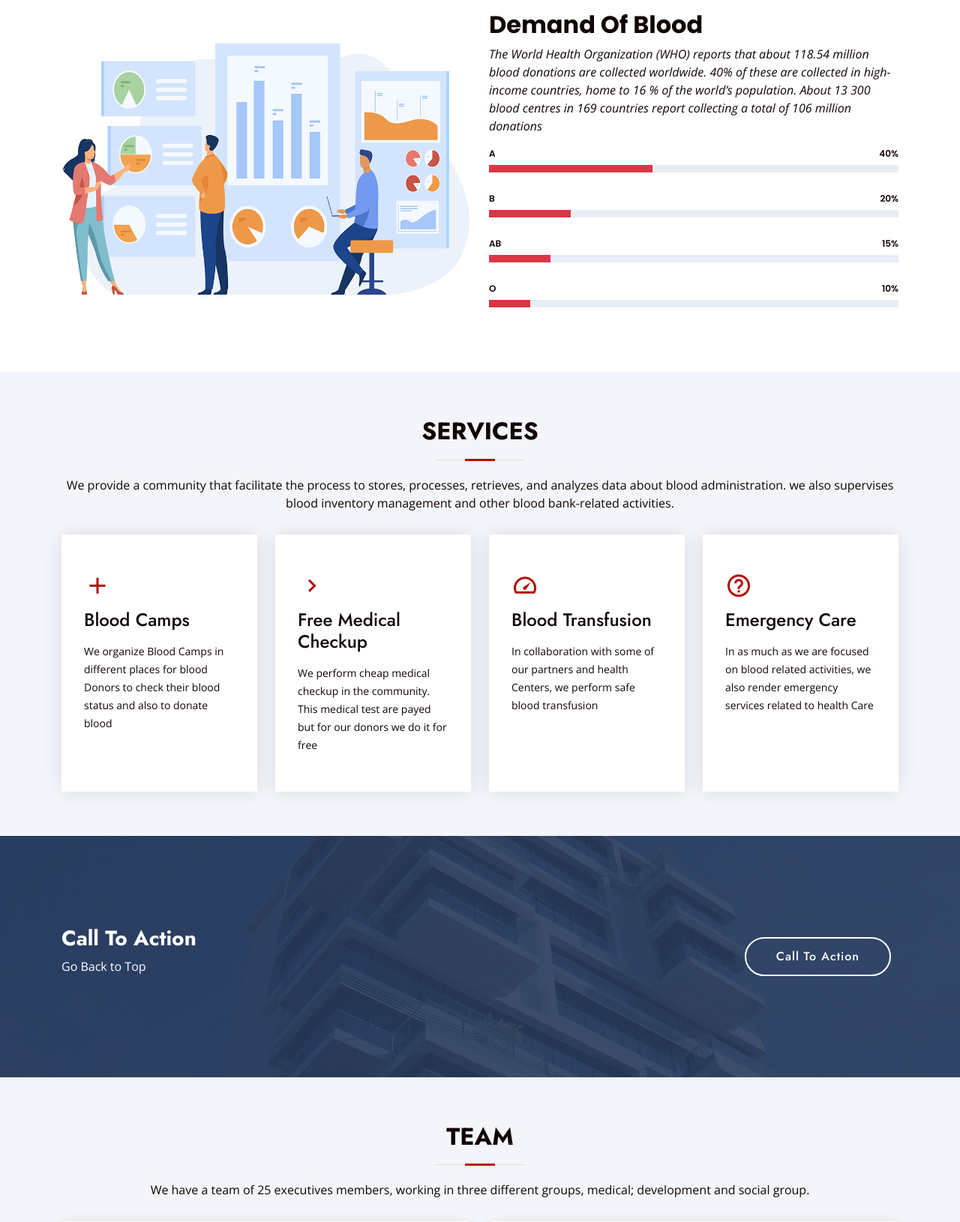
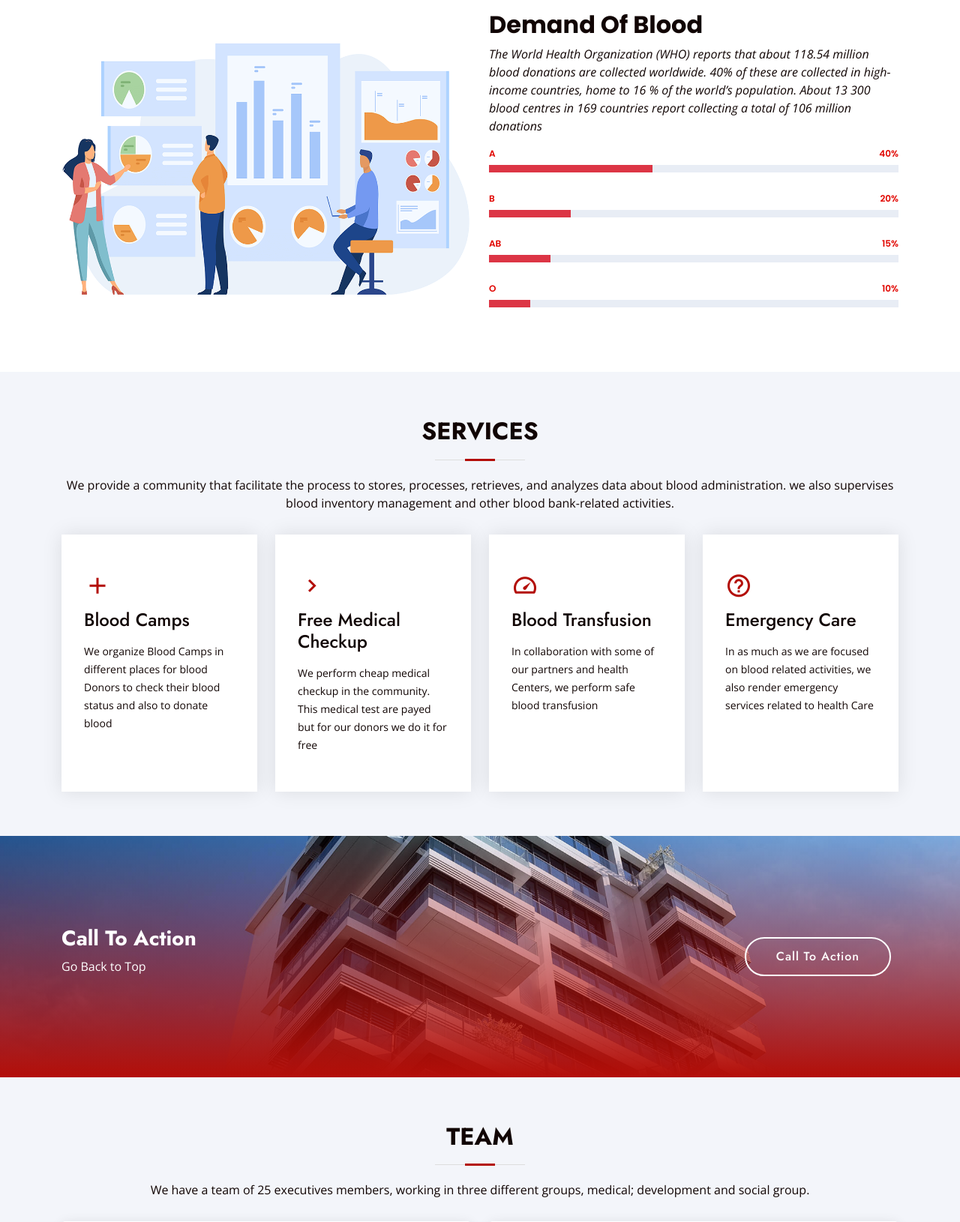
Before and after one commit to BetrandAjebua/btech_project, a PHP site: page / in a window 1280 px wide. Shown: the part 1967-3597 px from the top of the page at 75% size. Run offline with PHP 8.4, Linux system fonts and the light colour scheme.

Commit message:
ccss updated

```diff
--- a/assets/css/style.css
+++ b/assets/css/style.css
@@ -291,7 +291,7 @@ h1, h2, h3, h4, h5, h6 {
   right: 0;
   left: 0;
   bottom: 0;
-  background: rgba(40, 58, 90, 0.9);
+  background: var(--bdark);
   transition: 0.3s;
   z-index: 999;
 }
@@ -800,7 +800,7 @@ section {
   display: block;
   font-weight: 600;
   font-family: "Poppins", sans-serif;
-  color: var(--bdark);
+  color: var(--blight);
 }
 
 .skills .progress .skill .val {
@@ -817,7 +817,7 @@ section {
   width: 1px;
   height: 10px;
   transition: .9s;
-  background-color: var(--bdark);
+  background-color: var(--blight);
 }
 
 /*--------------------------------------------------------------
@@ -869,7 +869,7 @@ section {
 # Cta
 --------------------------------------------------------------*/
 .cta {
-  background: linear-gradient(rgba(40, 58, 90, 0.9), rgba(40, 58, 90, 0.9)), url("../img/cta-bg.jpg") fixed center center;
+  background: linear-gradient(#1C00ff00,var(--bmedium)), url("../img/cta-bg.jpg") fixed center center;
   background-size: cover;
   padding: 120px 0;
 }
```
